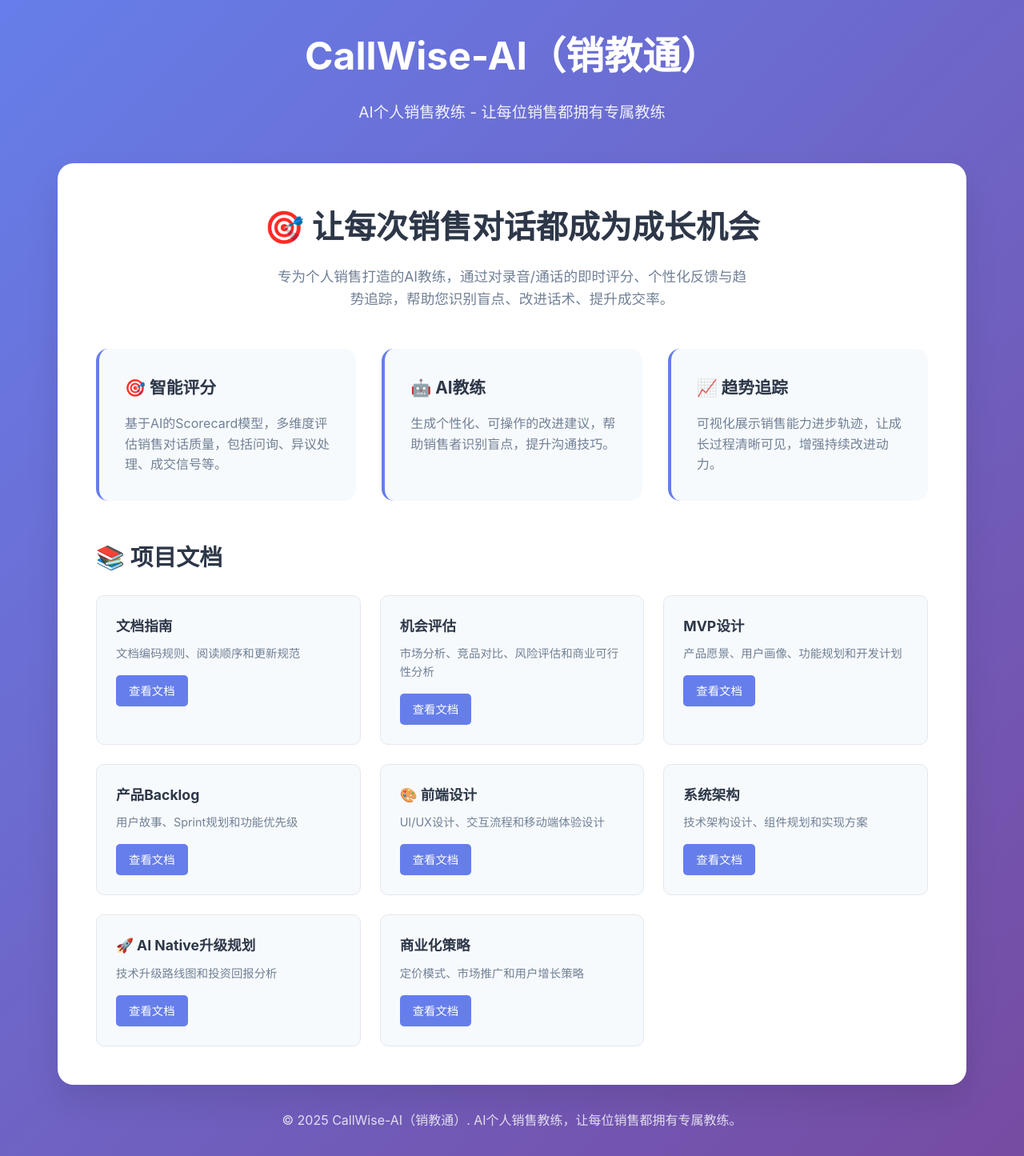
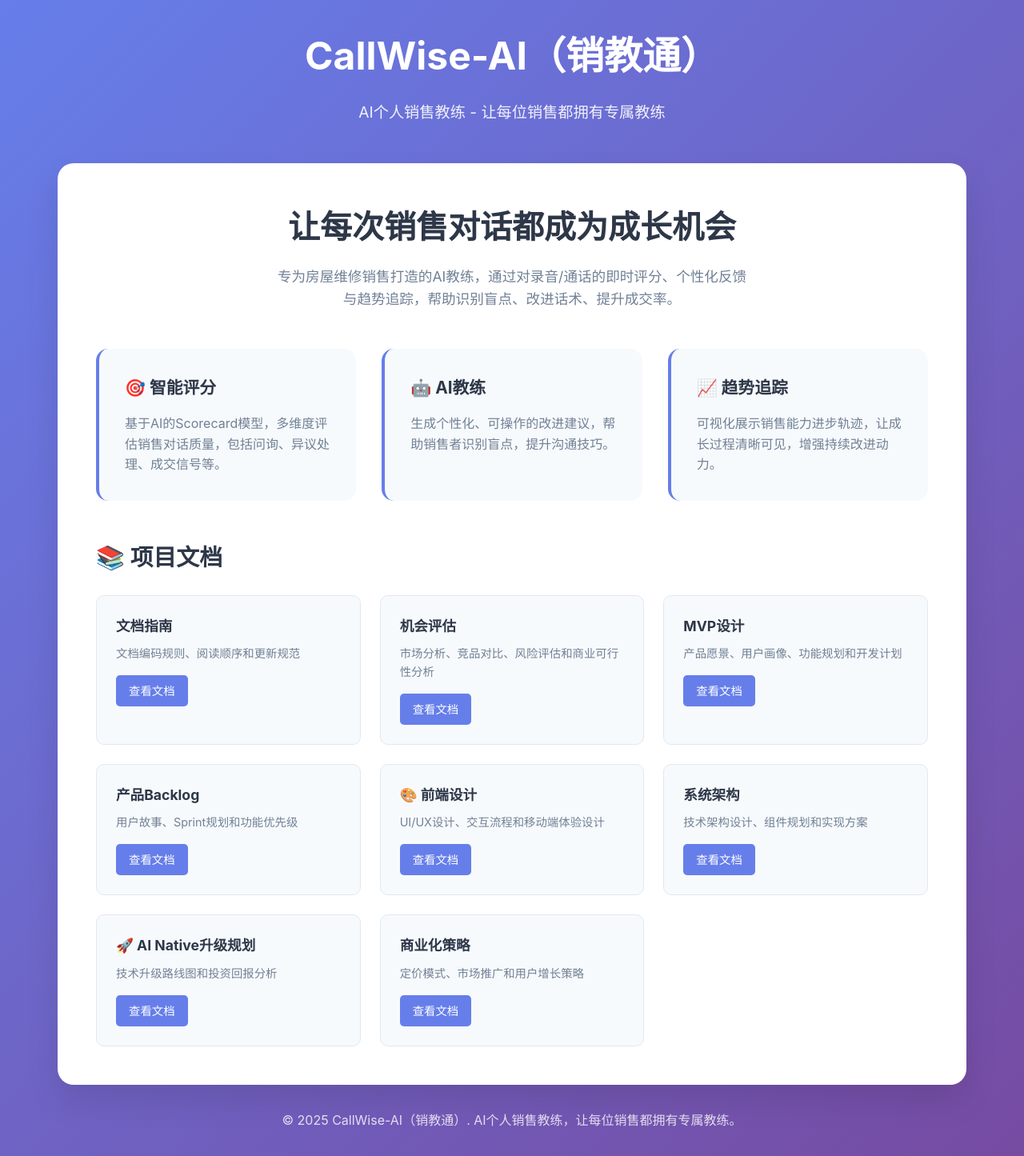
Before and after one commit to franksunye/CallWise-AI, a Jekyll site: the page docs/index.html, which Jekyll copies as it is, in a window 1280 px wide. Shown: the whole page at 80% size. Built offline with Jekyll 4.4.1, drawn with Linux system fonts in a browser that asks for light colours.

Commit message:
Update index.html 文字修订

```diff
--- a/docs/index.html
+++ b/docs/index.html
@@ -179,8 +179,8 @@
 
         <div class="content">
             <div class="hero">
-                <h2>🎯 让每次销售对话都成为成长机会</h2>
-                <p>专为个人销售打造的AI教练，通过对录音/通话的即时评分、个性化反馈与趋势追踪，帮助您识别盲点、改进话术、提升成交率。</p>
+                <h2>让每次销售对话都成为成长机会</h2>
+                <p>专为房屋维修销售打造的AI教练，通过对录音/通话的即时评分、个性化反馈与趋势追踪，帮助识别盲点、改进话术、提升成交率。</p>
             </div>
 
             <div class="features">
@@ -250,4 +250,5 @@
         </div>
     </div>
 </body>
+
 </html>
```
